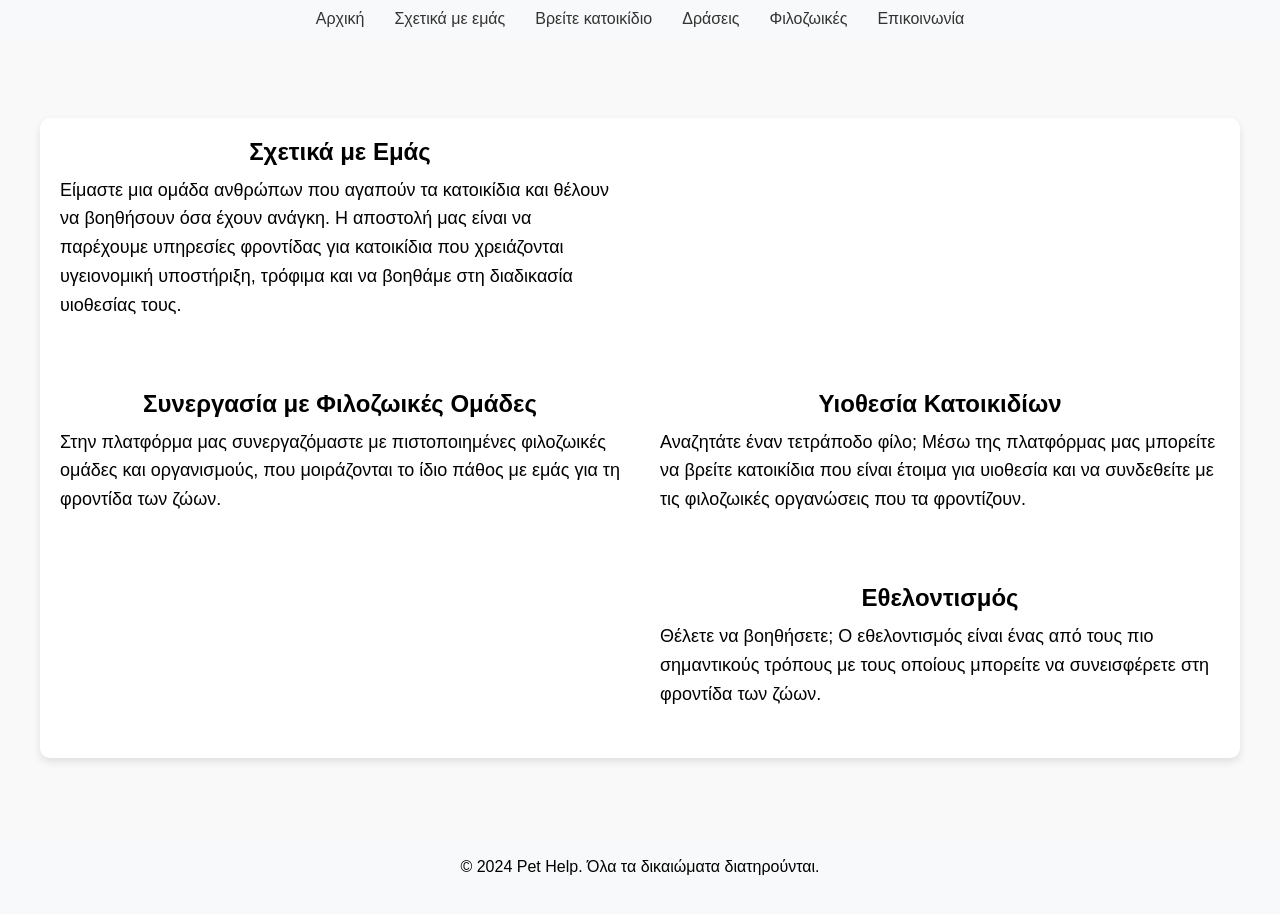
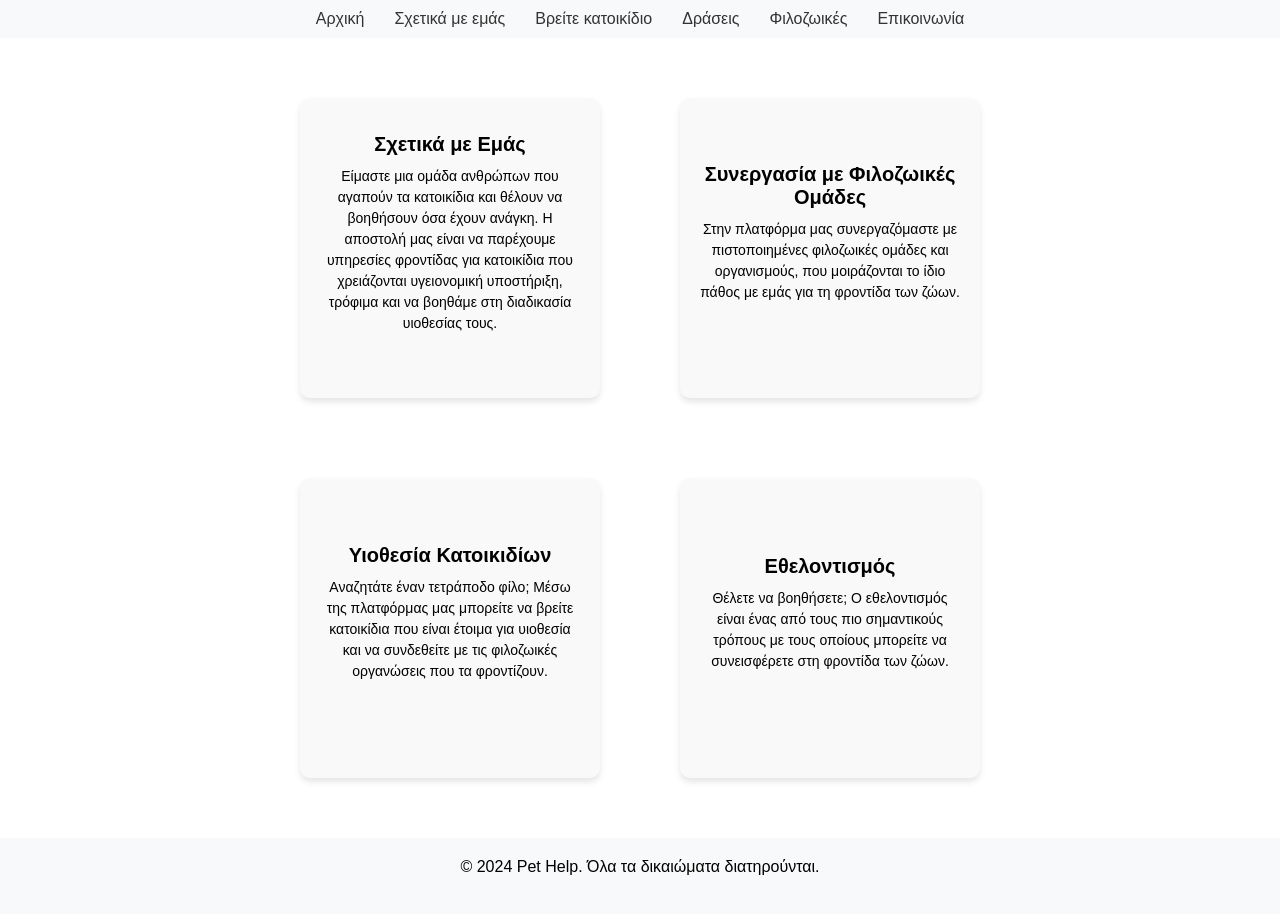
Before and after one commit to Minakoss/Help-Animals, a React (Create React App) app: page /about in a window 1280 px wide. Shown: the top 914 px of the page. Built offline with nearby package versions, Linux system fonts and the light colour scheme.

Commit message:
fix content about

```diff
--- a/src/pages/About.css
+++ b/src/pages/About.css
@@ -1,46 +1,49 @@
 .about-section {
+  padding: 20px;
   display: flex;
-  justify-content: center;
-  align-items: center;
-  padding: 50px 0;
-  min-height: 100vh;
-  background-color: #f9f9f9;
+  justify-content: center; /* Κεντράρισμα των κουτιών οριζόντια */
+  align-items: center; /* Κεντράρισμα των κουτιών κάθετα */
+  height: 100vh; /* Ύψος όλης της σελίδας για να το κεντράρουμε */
 }
 
-.about-container {
+.about-grid {
   display: grid;
-  grid-template-columns: 1fr 1fr;
-  grid-gap: 40px;
-  max-width: 1200px;
-  width: 100%;
+  grid-template-columns: repeat(2, 1fr); /* 2 στήλες */
+  grid-gap: 80px; /* Αυξημένο κενό μεταξύ των κουτιών */
+  justify-items: center; /* Κεντράρισμα κάθε κουτιού μέσα στο grid */
+}
+
+.about-item {
+  width: 300px; /* Πλάτος του τετραγώνου */
+  height: 300px; /* Ύψος του τετραγώνου, ίσο με το πλάτος */
+  background-color: #f9f9f9;
   padding: 20px;
-  background-color: white;
   border-radius: 10px;
-  box-shadow: 0 4px 8px rgba(0, 0, 0, 0.1);
+  box-shadow: 0 4px 6px rgba(0, 0, 0, 0.1);
+  display: flex;
+  flex-direction: column;
+  justify-content: center; /* Κεντράρισμα του περιεχομένου μέσα στο κουτί */
+  text-align: center; /* Κεντράρισμα του κειμένου */
 }
 
 .about-item h1 {
-  font-size: 24px;
+  font-size: 20px;
   margin-bottom: 10px;
 }
 
 .about-item p {
-  font-size: 18px;
-  line-height: 1.6;
+  font-size: 14px;
+  line-height: 1.5;
 }
 
-.about-item:nth-child(1),
-.about-item:nth-child(2) {
-  grid-column: 1; /* Αριστερή στήλη */
-}
+/* Responsive προσαρμογή για κινητά */
+@media (max-width: 768px) {
+  .about-grid {
+    grid-template-columns: 1fr; /* 1 στήλη για μικρότερες οθόνες */
+  }
 
-.about-item:nth-child(3),
-.about-item:nth-child(4) {
-  grid-column: 2; /* Δεξιά στήλη */
-}
-
-@media (max-width: 768px) {
-  .about-container {
-    grid-template-columns: 1fr; /* Σε μικρές οθόνες, μία στήλη */
+  .about-item {
+    width: 250px; /* Μικρότερο πλάτος σε κινητά */
+    height: 250px; /* Ίσο ύψος με το πλάτος για να παραμείνει τετράγωνο */
   }
 }
--- a/src/pages/About.js
+++ b/src/pages/About.js
@@ -4,7 +4,7 @@ import "./About.css";
 const About = () => {
   return (
     <section className="about-section">
-      <div className="about-container">
+      <div className="about-grid">
         <div className="about-item">
           <h1>Σχετικά με Εμάς</h1>
           <p>
```
